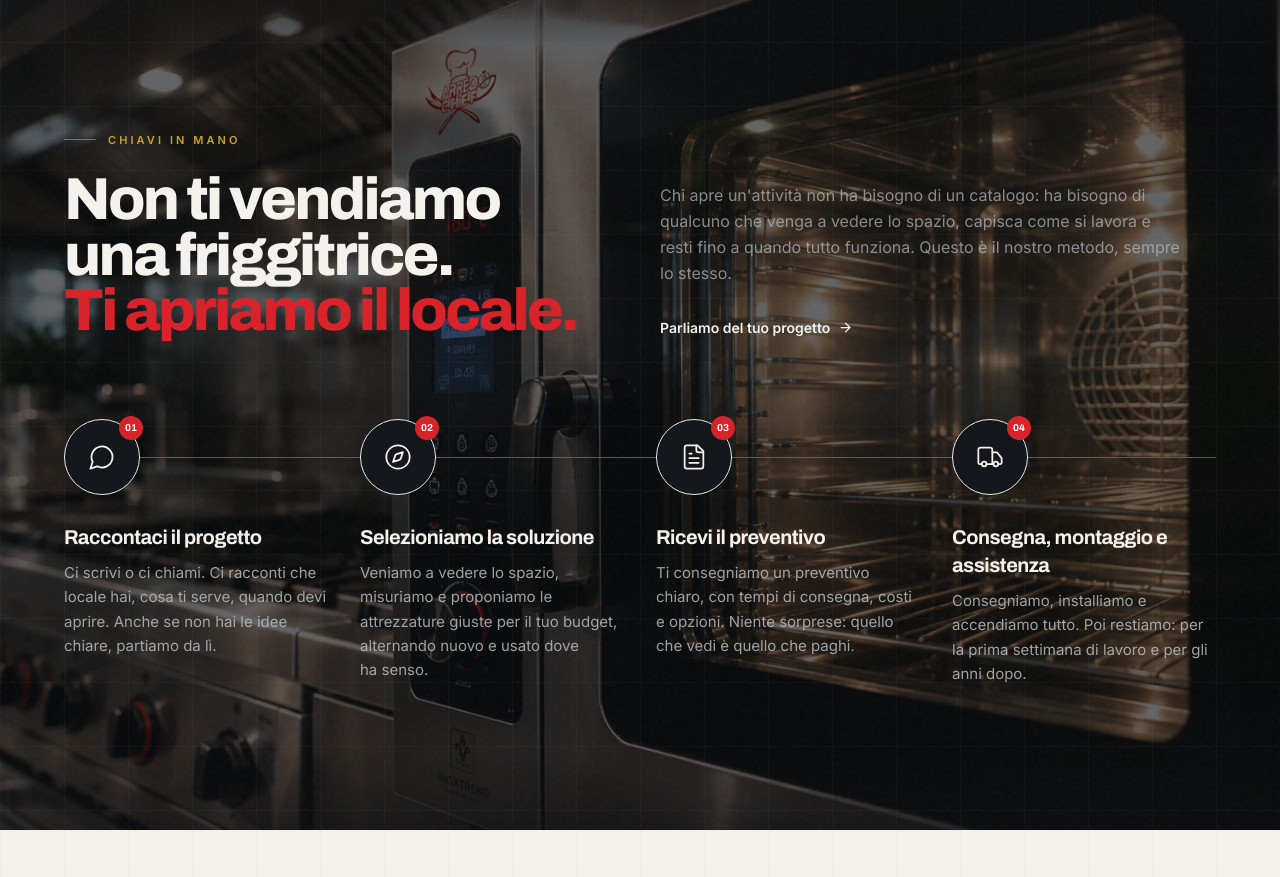
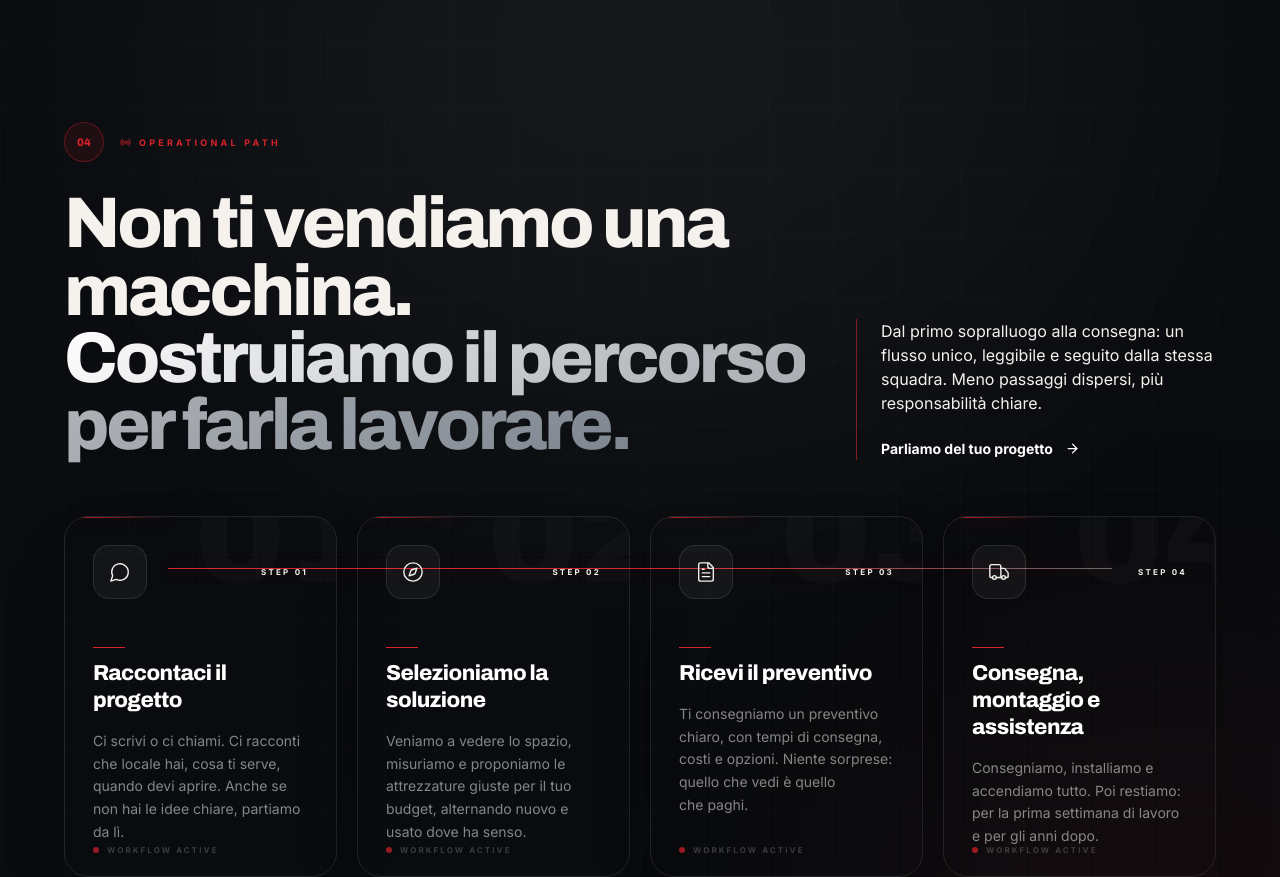
Before and after one commit to gaetanomeli95-lab/SITO-ARREDO-CHEF, a Next.js app: page / in a window 1280 px wide. Shown: the part 3986-4863 px from the top of the page. Built offline with nearby package versions, Linux system fonts and the light colour scheme.

Commit message:
Redesign process section as digital operational path

```diff
--- a/src/components/sections/ProcessSection.tsx
+++ b/src/components/sections/ProcessSection.tsx
@@ -1,10 +1,9 @@
 'use client';
 
 import { useRef } from 'react';
-import Image from 'next/image';
 import Link from 'next/link';
 import { motion, useScroll, useTransform } from 'framer-motion';
-import { ArrowRight, Compass, FileText, LucideIcon, MessageCircle, Truck } from 'lucide-react';
+import { ArrowRight, Compass, FileText, LucideIcon, MessageCircle, Radio, Truck } from 'lucide-react';
 import { process } from '@/data/company';
 import Reveal from '@/components/Reveal';
 
@@ -23,7 +22,7 @@ export default function ProcessSection() {
   const ref = useRef<HTMLDivElement>(null);
   const { scrollYProgress } = useScroll({
     target: ref,
-    offset: ['start 75%', 'end 65%'],
+    offset: ['start 76%', 'end 64%'],
   });
   const lineScale = useTransform(scrollYProgress, [0, 1], [0, 1]);
 
@@ -31,86 +30,91 @@ export default function ProcessSection() {
     <section
       id="processo"
       data-nav-theme="dark"
-      className="relative overflow-hidden bg-carbone py-20 md:py-28 lg:py-36"
+      className="relative overflow-hidden bg-[#090b0e] py-20 text-avorio md:py-28 lg:py-36"
     >
-      {/* Immagine di sfondo */}
-      <div className="pointer-events-none absolute inset-0">
-        <Image
-          src="/images/hero-2.webp"
-          alt=""
-          fill
-          sizes="100vw"
-          className="object-cover opacity-60"
-        />
-      </div>
-      <div className="pointer-events-none absolute inset-0 bg-carbone/40" />
-      <div className="pointer-events-none absolute inset-x-0 top-0 h-20 bg-gradient-to-b from-carbone/60 to-transparent" />
-      <div className="pointer-events-none absolute inset-x-0 bottom-0 h-20 bg-gradient-to-t from-carbone/60 to-transparent" />
-      <div className="blueprint pointer-events-none absolute inset-0" />
-      <div className="grain pointer-events-none absolute inset-0" />
-      <div className="pointer-events-none absolute -right-40 top-1/4 h-[26rem] w-[26rem] animate-breathe rounded-full bg-oro/[0.07] blur-[130px]" />
+      <div className="blueprint pointer-events-none absolute inset-0 opacity-55" />
+      <div className="pointer-events-none absolute left-1/2 top-[-16rem] h-[42rem] w-[58rem] -translate-x-1/2 rounded-full bg-white/[0.055] blur-[150px]" />
+      <div className="pointer-events-none absolute bottom-[-12rem] right-[-8rem] h-[30rem] w-[30rem] rounded-full bg-rosso/[0.09] blur-[150px]" />
+      <div className="pointer-events-none absolute inset-x-0 top-0 h-px bg-gradient-to-r from-transparent via-white/10 to-transparent" />
 
       <div className="container-ac relative">
-        <div className="grid gap-10 lg:grid-cols-2 lg:items-end">
+        <div className="grid gap-10 lg:grid-cols-[1fr_360px] lg:items-end">
           <Reveal>
-            <span className="eyebrow text-oro">Chiavi in mano</span>
-            <h2 className="h-display mt-6 text-[clamp(2.1rem,4.8vw,3.7rem)] text-avorio">
-              Non ti vendiamo
+            <div className="flex items-center gap-4">
+              <span className="flex h-10 w-10 items-center justify-center rounded-full border border-rosso/35 bg-rosso/10 font-display text-[11px] font-extrabold text-rosso">
+                04
+              </span>
+              <span className="inline-flex items-center gap-2 text-[9px] font-bold uppercase tracking-[0.36em] text-rosso">
+                <Radio size={11} /> Operational path
+              </span>
+            </div>
+            <h2 className="h-display mt-7 max-w-4xl text-[clamp(2.8rem,5.6vw,5rem)] text-avorio">
+              Non ti vendiamo una macchina.
               <br />
-              una friggitrice.
-              <br />
-              <span className="text-rosso">Ti apriamo il locale.</span>
+              <span className="text-steel">Costruiamo il percorso per farla lavorare.</span>
             </h2>
           </Reveal>
 
-          <Reveal delay={0.12}>
-            <p className="text-pretty text-base leading-relaxed text-cenere/70">
-              Chi apre un&apos;attività non ha bisogno di un catalogo: ha bisogno di qualcuno che
-              venga a vedere lo spazio, capisca come si lavora e resti fino a quando tutto funziona.
-              Questo è il nostro metodo, sempre lo stesso.
+          <Reveal delay={0.1}>
+            <div className="border-l border-rosso/60 pl-6">
+              <p className="text-pretty text-sm leading-relaxed text-white/56 md:text-base">
+                Dal primo sopralluogo alla consegna: un flusso unico, leggibile e seguito dalla stessa
+                squadra. Meno passaggi dispersi, più responsabilità chiare.
               </p>
               <Link
                 href="/contatti"
-              className="group mt-8 inline-flex items-center gap-2 text-sm font-semibold text-avorio transition-colors hover:text-oro"
+                className="group mt-6 inline-flex items-center gap-3 text-sm font-bold text-white transition-colors hover:text-rosso"
               >
                 Parliamo del tuo progetto
-              <ArrowRight
-                size={15}
-                className="transition-transform duration-300 group-hover:translate-x-1"
-              />
+                <ArrowRight size={15} className="transition-transform group-hover:translate-x-1" />
               </Link>
+            </div>
           </Reveal>
         </div>
 
-        {/* Passi */}
-        <div ref={ref} className="relative mt-20">
-          {/* Filo che si disegna allo scroll */}
-          <div className="absolute left-0 right-0 top-[38px] hidden h-px bg-white/10 lg:block">
-            <motion.div style={{ scaleX: lineScale }} className="h-full origin-left bg-rosso" />
+        <div ref={ref} className="relative mt-14 lg:mt-18">
+          <div className="absolute left-[9%] right-[9%] top-[52px] hidden h-px bg-white/10 lg:block">
+            <motion.div
+              style={{ scaleX: lineScale }}
+              className="h-full origin-left bg-gradient-to-r from-rosso via-rosso to-white/30 shadow-[0_0_16px_rgba(216,35,42,.45)]"
+            />
           </div>
 
-          <div className="grid gap-8 lg:grid-cols-4 lg:gap-8">
+          <div className="grid gap-4 md:grid-cols-2 lg:grid-cols-4 lg:gap-5">
             {process.map((step, i) => {
               const StepIcon = stepIconFor(step.n);
               return (
-                <Reveal key={step.n} delay={i * 0.1}>
-                  <div className="group relative">
-                    <div className="mb-5 flex items-center lg:mb-7 lg:block">
-                      <span className="relative z-10 flex h-[76px] w-[76px] items-center justify-center rounded-full border border-white/12 bg-grafite text-avorio transition-all duration-500 ease-smooth group-hover:border-transparent group-hover:bg-rosso group-hover:text-white">
-                        <StepIcon size={28} strokeWidth={1.5} />
-                        <span className="absolute -right-1 -top-1 flex h-6 w-6 items-center justify-center rounded-full bg-rosso font-display text-[10px] font-bold text-white">
+                <Reveal key={step.n} delay={i * 0.09}>
+                  <article className="group relative h-full min-h-[290px] overflow-hidden rounded-[24px] border border-white/10 bg-gradient-to-b from-[#171c22]/92 to-[#0e1115]/96 p-6 shadow-[0_32px_90px_-50px_rgba(0,0,0,1)] transition-all duration-500 hover:-translate-y-1 hover:border-rosso/35 lg:min-h-[330px] lg:p-7">
+                    <span className="absolute left-0 top-0 h-px w-[38%] bg-gradient-to-r from-rosso to-transparent shadow-[0_0_14px_rgba(216,35,42,.45)] transition-all duration-500 group-hover:w-[70%]" />
+                    <div className="pointer-events-none absolute -right-10 -top-12 font-display text-[8.5rem] font-black leading-none text-white/[0.025]">
                       {step.n}
+                    </div>
+
+                    <div className="relative flex items-center justify-between">
+                      <span className="flex h-[54px] w-[54px] items-center justify-center rounded-2xl border border-white/10 bg-white/[0.045] text-white/72 transition-all duration-500 group-hover:border-rosso/40 group-hover:bg-rosso/10 group-hover:text-rosso">
+                        <StepIcon size={22} strokeWidth={1.5} />
                       </span>
+                      <span className="text-[8px] font-bold uppercase tracking-[0.28em] text-white/28">
+                        Step {step.n}
                       </span>
                     </div>
 
-                  <h3 className="font-display text-xl font-bold tracking-tight text-avorio">
+                    <div className="relative mt-12">
+                      <span className="mb-3 block h-px w-8 bg-rosso" />
+                      <h3 className="font-display text-[1.35rem] font-extrabold leading-tight tracking-tight text-white">
                         {step.title}
                       </h3>
-                  <p className="mt-2.5 text-pretty text-[14px] leading-relaxed text-cenere/85 lg:text-[15px] lg:leading-relaxed">
+                      <p className="mt-4 text-pretty text-[13px] leading-relaxed text-white/50 lg:text-[14px]">
                         {step.text}
                       </p>
                     </div>
+
+                    <div className="absolute bottom-5 left-6 right-6 flex items-center gap-2 text-[8px] font-bold uppercase tracking-[0.26em] text-white/20 lg:left-7 lg:right-7">
+                      <span className="h-1.5 w-1.5 rounded-full bg-rosso/70" />
+                      Workflow active
+                    </div>
+                  </article>
                 </Reveal>
               );
             })}
```
Lines whose indentation alone changed are shown as unchanged.
